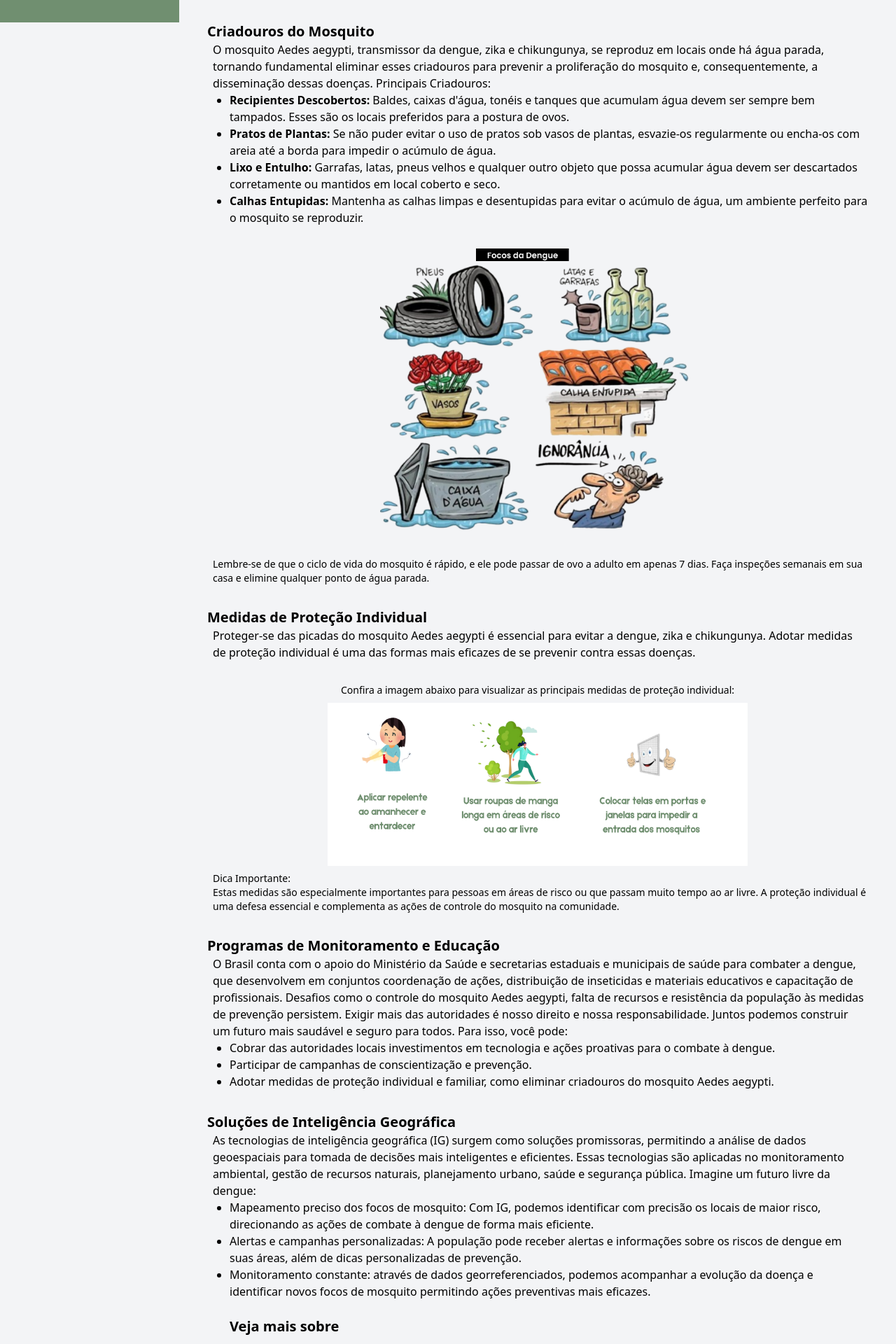
After one commit to keven-silva/ufc, a Python web app: template Web/trabalho-final/src/templates/prevention/pages/prevention.html in a window 1280 px wide. The commit adds this page. Shown: the part 768-2688 px from the top of the page at 70% size. Run offline with Jinja, Linux system fonts and the light colour scheme; the template is opened without the code that fills it, so the values that code supplies are empty.

Commit message:
Adicionando telas de prevenção e consequencias

```diff
--- a/Web/trabalho-final/src/static/css/output.css
+++ b/Web/trabalho-final/src/static/css/output.css
@@ -641,16 +645,36 @@ video {
   margin-top: 1rem;
 }
 
-.ml-6 {
-  margin-left: 1.5rem;
+.ml-4 {
+  margin-left: 1rem;
 }
 
-.mb-3 {
-  margin-bottom: 0.75rem;
+.ms-4 {
+  margin-inline-start: 1rem;
 }
 
-.ml-1 {
-  margin-left: 0.25rem;
+.ms-6 {
+  margin-inline-start: 1.5rem;
+}
+
+.ml-8 {
+  margin-left: 2rem;
+}
+
+.mt-3 {
+  margin-top: 0.75rem;
+}
+
+.mt-6 {
+  margin-top: 1.5rem;
+}
+
+.mt-8 {
+  margin-top: 2rem;
+}
+
+.mt-14 {
+  margin-top: 3.5rem;
 }
 
 .block {
@@ -878,16 +881,6 @@ video {
   font-family: ui-sans-serif, system-ui, sans-serif, "Apple Color Emoji", "Segoe UI Emoji", "Segoe UI Symbol", "Noto Color Emoji";
 }
 
-.text-4xl {
-  font-size: 2.25rem;
-  line-height: 2.5rem;
-}
-
-.text-xl {
-  font-size: 1.25rem;
-  line-height: 1.75rem;
-}
-
 .text-2xl {
   font-size: 1.5rem;
   line-height: 2rem;
@@ -901,6 +894,16 @@ video {
 .text-sm {
   font-size: 0.875rem;
   line-height: 1.25rem;
+}
+
+.text-xl {
+  font-size: 1.25rem;
+  line-height: 1.75rem;
+}
+
+.text-base {
+  font-size: 1rem;
+  line-height: 1.5rem;
 }
 
 .font-semibold {
--- /dev/null
+++ b/Web/trabalho-final/src/templates/consequence/page/consequence.html
@@ -0,0 +1,4 @@
+{% extends "global/base.html" %}
+{% block content %}
+  {% include 'consequence/partials/_main-content.html' %}
+{% endblock content %}
--- a/Web/trabalho-final/src/templates/dashboard/partials/_main-content.html
+++ b/Web/trabalho-final/src/templates/dashboard/partials/_main-content.html
@@ -13,7 +13,7 @@
                     max-width: 200px" />
     </div>
     <!-- Seção de Informação -->
-    <div class="my-8 mx-3">
+    <div class="my-8">
         <h3 class="text-xl font-semibold">Juntos Contra a Dengue</h3>
         <p class="ml-2">
             O Previna+ é uma página dedicada à conscientização e ao combate à dengue. Aqui, você encontrará informações essenciais para entender de forma simples e clara o problema da dengue, suas causas, os impactos que essa doença traz à saúde pública, as graves consequências para a população, e, principalmente, as formas eficazes de prevenção. Juntos, podemos prevenir e salvar vidas.
--- a/Web/trabalho-final/src/templates/global/partials/_sidebar.html
+++ b/Web/trabalho-final/src/templates/global/partials/_sidebar.html
@@ -5,7 +5,7 @@
     <nav class="mx-10">
         <ul>
             <li>
-                <a href="/dashboard" class="block py-2">
+                <a href="/" class="block py-2">
                     <i class="fa-solid fa-table-columns mr-2"></i>Dashboard
                 </a>
             </li>
@@ -25,22 +25,22 @@
                 </a>
             </li>
             <li>
-                <a href="#" class="block py-2">
+                <a href="/consequences" class="block py-2">
                     <i class="fa-regular fa-file-excel mr-2"></i>Consequências
                 </a>
             </li>
             <li>
-                <a href="#" class="block py-2">
+                <a href="/preventions" class="block py-2">
                     <i class="fa-solid fa-table-columns mr-2"></i>Prevenção
                 </a>
             </li>
             <li>
-                <a href="#" class="block py-2">
+                <a href="/testimonials" class="block py-2">
                     <i class="fa-regular fa-message mr-2"></i>Depoimentos
                 </a>
             </li>
             <li class="mt-10">
-                <a href="#" class="block py-2">
+                <a href="/faq" class="block py-2">
                     <i class="fa-solid fa-circle-question mr-2"></i>FAQ
                 </a>
             </li>
--- /dev/null
+++ b/Web/trabalho-final/src/templates/prevention/pages/prevention.html
@@ -0,0 +1,4 @@
+{% extends "global/base.html" %}
+{% block content %}
+  {% include 'prevention/partials/_main-content.html' %}
+{% endblock %}
--- /dev/null
+++ b/Web/trabalho-final/src/templates/prevention/partials/_main-content.html
@@ -0,0 +1,169 @@
+<section class="p-4">
+  <!-- Seção de Título e Imagem -->
+  <div class="shadow-md bg-green-default p-4 rounded-lg mb-4 grid grid-cols-1 md:grid-cols-3 items-center">
+    <div class="flex flex-col justify-end p-3 col-span-2">
+      <p class="text-gray-100 mb-4 md:mb-10">23 de Agosto, 2024</p>
+      <h2 class="text-2xl md:text-4xl font-semibold">Como Prevenir a Dengue?</h2>
+    </div>
+    <img src="{{ url_for('static', path='assets/img/inseto.png') }}"
+         alt="Imagem do inseto"
+         class="justify-self-center md:justify-self-end mt-4 md:mt-0"
+         style="max-height: 150px;
+                max-width: 150px" />
+  </div>
+  <!-- Seção de Informação -->
+  <div class="my-8">
+    <h3 class="text-xl font-semibold">A Importância da Prevenção</h3>
+    <p class="ml-2">
+      A prevenção da dengue e o combate ao mosquito transmissor são fundamentais para controlar a propagação da doença e proteger a saúde pública. Descubra as principais medidas que você pode adotar.
+    </p>
+  </div>
+  <!-- Seção de Video -->
+  <div class="my-8">
+    <p class="mb-6">O  vídeo abaixo destaca as principais formas de prevenção da dengue.</p>
+    <div class="flex justify-center">
+      <iframe width="560"
+              height="315"
+              src="https://www.youtube.com/embed/u3TydQGMmls?si=5Se-6K27GrmQQJgs"
+              title="YouTube video player"
+              frameborder="0"
+              allow="accelerometer; autoplay; clipboard-write; encrypted-media; gyroscope; picture-in-picture; web-share"
+              referrerpolicy="strict-origin-when-cross-origin"
+              allowfullscreen></iframe>
+    </div>
+  </div>
+  <div class="my-8">
+    <h3 class="text-xl font-semibold">Criadouros do Mosquito</h3>
+    <p class="ml-2">
+      O mosquito Aedes aegypti, transmissor da dengue, zika e chikungunya, se reproduz em locais onde há água parada, tornando fundamental eliminar esses criadouros para prevenir a proliferação do mosquito e, consequentemente, a disseminação dessas doenças.
+      Principais Criadouros:
+    </p>
+    <ul class="list-disc ml-8">
+      <li>
+        <strong>Recipientes Descobertos:</strong>
+        Baldes, caixas d'água, tonéis e tanques que acumulam água devem ser sempre bem tampados. Esses são os locais preferidos para a postura de ovos.
+      </li>
+      <li>
+        <strong>Pratos de Plantas:</strong>
+        Se não puder evitar o uso de pratos sob vasos de plantas, esvazie-os regularmente ou encha-os com areia até a borda para impedir o acúmulo de água.
+      </li>
+      <li>
+        <strong>Lixo e Entulho:</strong>
+        Garrafas, latas, pneus velhos e qualquer outro objeto que possa acumular água devem ser descartados corretamente ou mantidos em local coberto e seco.
+      </li>
+      <li>
+        <strong>Calhas Entupidas:</strong>
+        Mantenha as calhas limpas e desentupidas para evitar o acúmulo de água, um ambiente perfeito para o mosquito se reproduzir.
+      </li>
+    </ul>
+  </div>
+  <div class="my-8">
+    <div class="flex justify-center">
+      <figure class="flex flex-col items-center text-center">
+        <img src="{{ url_for('static', path='assets/img/fonte-mosquito.png') }}"
+             alt="Imagem do Nível de Incidência"
+             style="max-height: 450px;
+                    max-width: 450px" />
+      </figure>
+    </div>
+  </div>
+  <p class="text-sm ml-2">
+    Lembre-se de que o ciclo de vida do mosquito é rápido, e ele pode passar de ovo a adulto em apenas 7 dias. Faça inspeções semanais em sua casa e elimine qualquer ponto de água parada.
+  </p>
+  <div class="my-8">
+    <h3 class="text-xl font-semibold">Medidas de Proteção Individual</h3>
+    <p class="ml-2">
+      Proteger-se das picadas do mosquito Aedes aegypti é essencial para evitar a dengue, zika e chikungunya. Adotar medidas de proteção individual é uma das formas mais eficazes de se prevenir contra essas doenças.
+    </p>
+  </div>
+  <!-- Seção de Imagem -->
+  <div class="my-8">
+    <div class="flex justify-center mb-2">
+      <figure class="flex flex-col items-center text-center">
+        <figcaption class="text-sm mb-2">
+          Confira a imagem abaixo para visualizar as principais medidas de proteção individual:
+        </figcaption>
+        <img src="{{ url_for('static', path='assets/img/prevencao.png') }}"
+             alt="Imagem de Proteção Individual"
+             style="max-height: 600px;
+                    max-width: 600px" />
+      </figure>
+    </div>
+    <p class="text-sm ml-2">Dica Importante:</p>
+    <p class="text-sm ml-2">
+      Estas medidas são especialmente importantes para pessoas em áreas de risco ou que passam muito tempo ao ar livre. A proteção individual é uma defesa essencial e complementa as ações de controle do mosquito na comunidade.
+    </p>
+  </div>
+  <div class="my-8">
+    <h3 class="text-xl font-semibold">Programas de Monitoramento e Educação</h3>
+    <p class="ml-2">
+      O Brasil conta com o apoio do Ministério da Saúde e secretarias estaduais e municipais de saúde para combater a dengue, que desenvolvem em conjuntos coordenação de ações, distribuição de inseticidas e materiais educativos e capacitação de profissionais. Desafios como o controle do mosquito Aedes aegypti, falta de recursos e resistência da população às medidas de prevenção persistem.
+      Exigir mais das autoridades é nosso direito e nossa responsabilidade. Juntos podemos construir um futuro mais saudável e seguro para todos.
+      Para isso, você pode:
+    </p>
+    <ul class="ml-8">
+      <li class="list-disc">
+        Cobrar das autoridades locais investimentos em tecnologia e ações proativas para o combate à dengue.
+      </li>
+      <li class="list-disc">Participar de campanhas de conscientização e prevenção.</li>
+      <li class="list-disc">
+        Adotar medidas de proteção individual e familiar, como eliminar criadouros do mosquito Aedes aegypti.
+      </li>
+    </ul>
+  </div>
+  <div class="my-8">
+    <h3 class="text-xl font-semibold">Soluções de Inteligência Geográfica</h3>
+    <p class="ml-2">
+      As tecnologias de inteligência geográfica (IG) surgem como soluções promissoras, permitindo a análise de dados geoespaciais para tomada de decisões mais inteligentes e eficientes. Essas tecnologias são aplicadas no monitoramento ambiental, gestão de recursos naturais, planejamento urbano, saúde e segurança pública.
+      Imagine um futuro livre da dengue:
+    </p>
+    <ul class="ml-8">
+      <li class="list-disc">
+        Mapeamento preciso dos focos de mosquito: Com IG, podemos identificar com precisão os locais de maior risco, direcionando as ações de combate à dengue de forma mais eficiente.
+      </li>
+      <li class="list-disc">
+        Alertas e campanhas personalizadas: A população pode receber alertas e informações sobre os riscos de dengue em suas áreas, além de dicas personalizadas de prevenção.
+      </li>
+      <li class="list-disc">
+        Monitoramento constante: através de dados georreferenciados, podemos acompanhar a evolução da doença e identificar novos focos de mosquito permitindo ações preventivas mais eficazes.
+      </li>
+      <li class="mt-6 font-semibold">
+        <a class="text-xl"
+           href="https://blog.img.com.br/governo/combate-a-dengue-com-inteligencia-geografica-tecnologias-e-estrategias/">Veja mais sobre</a>
+      </li>
+    </ul>
+  </div>
+  <div class="my-8">
+    <h3 class="text-xl font-semibold">Prevenção da Dengue: O Que Fazer e Quando Fazer</h3>
+    <p class="ml-2">
+      A prevenção da dengue é uma tarefa contínua que exige a colaboração de todos. Para proteger sua saúde e a da sua comunidade, é importante seguir uma rotina de cuidados que elimine os focos de criação do mosquito Aedes aegypti e minimize o risco de picadas. Abaixo, você encontra um guia prático de ações preventivas que devem ser realizadas em diferentes períodos:
+    </p>
+  </div>
+  <div class="my-8">
+    <div class="flex justify-center mb-2">
+      <figure class="flex flex-col items-center text-center">
+        <img src="{{ url_for('static', path='assets/img/acoes-semanais.png') }}"
+             alt="Imagem de Proteção Individual"
+             style="max-height: 600px;
+                    max-width: 600px" />
+      </figure>
+    </div>
+    <div class="flex justify-center mb-2">
+      <figure class="flex flex-col items-center text-center">
+        <img src="{{ url_for('static', path='assets/img/acoes-mensais.png') }}"
+             alt="Imagem de Proteção Individual"
+             style="max-height: 600px;
+                    max-width: 600px" />
+      </figure>
+    </div>
+    <div class="mt-6">
+      <p class="text-sm ml-2">Dicas Importantes:</p>
+      <p class="text-sm ml-2">
+        Estas medidas são especialmente importantes para pessoas em áreas de risco ou que passam muito tempo ao ar livre. A proteção individual é uma defesa essencial e complementa as ações de controle do mosquito na comunidade.
+      </p>
+    </div>
+  </div>
+  <p class="font-semibold text-center">
+    A luta contra a dengue é um compromisso de todos. Vamos juntos fazer a diferença!
+  </p>
+</section>
```
Also changed, not shown: other parts of Web/trabalho-final/src/static/css/output.css (+23 -54 lines), Web/trabalho-final/src/templates/cause/partials/_main-content.html (+5 -5 lines), Web/trabalho-final/src/templates/consequence/partials/_main-content.html (added, +72 -0 lines), Web/trabalho-final/src/templates/impact/partials/_main-content.html (+8 -8 lines), Web/trabalho-final/src/templates/problem/partials/_main-content.html (+10 -10 lines), Web/trabalho-final/src/web/frontend/core/views.py (+29 -1 lines), Web/trabalho-final/README.md (added), Web/trabalho-final/src/static/assets/img/acoes-mensais.png (added), Web/trabalho-final/src/static/assets/img/acoes-semanais.png (added), Web/trabalho-final/src/static/assets/img/fonte-mosquito.png (added), Web/trabalho-final/src/static/assets/img/multiplos-sintomas.png (added), Web/trabalho-final/src/static/assets/img/prevencao.png (added), Web/trabalho-final/src/static/assets/img/sintomas.png (added).
